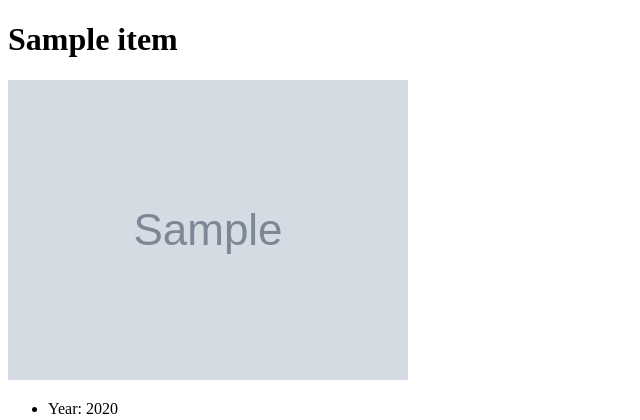
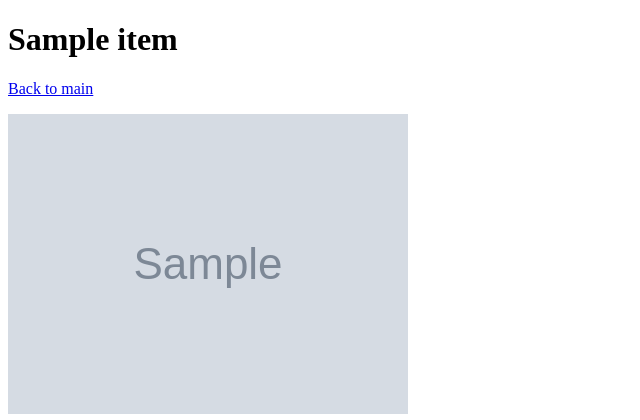
Before and after one commit to sidhlee/django-movie-night, a Django app: page /movies/1/ in a window 1280 px wide. Shown: the top 420 px of the page, without its empty margins (0-640 px from the left). Run offline with Django 4.2, Linux system fonts and the light colour scheme; tables that the repository leaves empty hold one stand-in row (values such as "Sample post"); grey boxes marked "Sample" are stand-in pictures; a database or web service that is not in the repository returns one stand-in record (values such as "Sample title"); data that the repository does not hold is empty.

Commit message:
Add back to main link on details page

```diff
--- a/movie_night/templates/movies/detail.html
+++ b/movie_night/templates/movies/detail.html
@@ -8,6 +8,7 @@
 </head>
 <body>
   <h1>{{movie.Title}}</h1>
+  <p><a href="{% url 'index' %}">Back to main</a></p>
   <div>
     <img src="{{movie.Poster}}" />
   </div>
```
